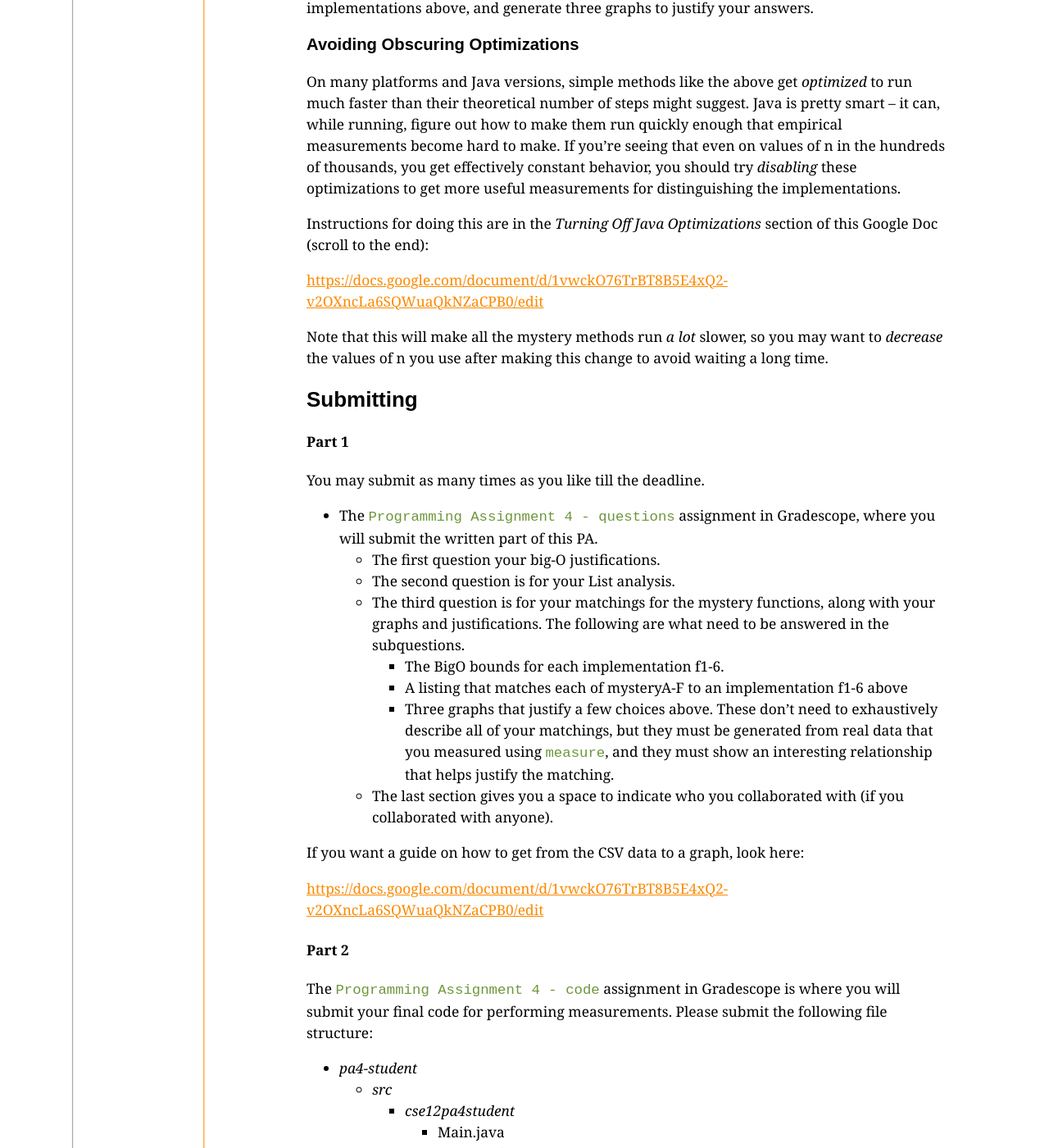
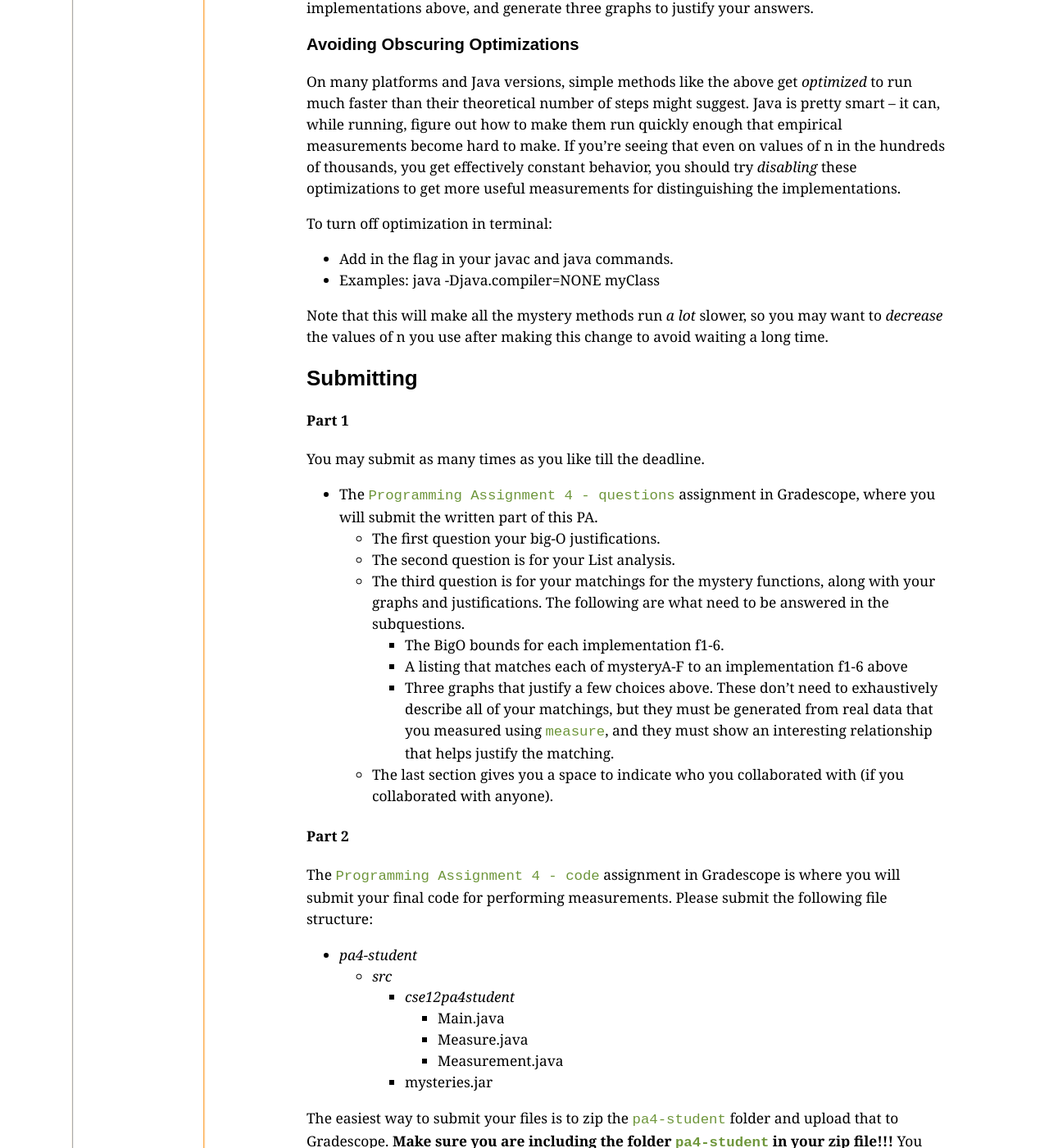
Before and after one commit to ucsd-cse12-f22/ucsd-cse12-f22.github.io, a Jekyll site: the page built from _assignments/pa4.md, in a window 1280 px wide and 1400 px high, scrolled down 6899 px. Shown: the whole window at 82% size. Built offline with Jekyll 4.4.1, drawn with Linux system fonts in a browser that asks for light colours.

Commit message:
Update pa4.md

```diff
--- a/_assignments/pa4.md
+++ b/_assignments/pa4.md
@@ -22,7 +22,7 @@ This PA is due on ** **Tuesday, October 25 at 10:00pm** **
 
 ## Getting the Code
 
-The starter code is at [here](https://github.com/ucsd-cse12-sp22/cse12pa4-runtime). If you are not familiar with Github, here are two easy ways to get your code.
+The starter code is at [here](https://github.com/ucsd-cse12-f22/cse12-pa4-runtime). If you are not familiar with Github, here are two easy ways to get your code.
 
 1. Download as a ZIP folder
 
@@ -328,10 +328,9 @@ you're seeing that even on values of n in the hundreds of thousands, you get
 effectively constant behavior, you should try _disabling_ these optimizations
 to get more useful measurements for distinguishing the implementations.
 
-Instructions for doing this are in the _Turning Off Java Optimizations_ section
-of this Google Doc (scroll to the end):
-
-[https://docs.google.com/document/d/1vwckO76TrBT8B5E4xQ2-v2OXncLa6SQWuaQkNZaCPB0/edit](https://docs.google.com/document/d/1vwckO76TrBT8B5E4xQ2-v2OXncLa6SQWuaQkNZaCPB0/edit)
+To turn off optimization in terminal:
+- Add in the flag in your javac and java commands.
+- Examples: java -Djava.compiler=NONE myClass
 
 Note that this will make all the mystery methods run _a lot_ slower, so you may
 want to _decrease_ the values of n you use after making this change to avoid
@@ -355,10 +354,6 @@ You may submit as many times as you like till the deadline.
       from real data that you measured using `measure`, and they must show an
       interesting relationship that helps justify the matching.
   - The last section gives you a space to indicate who you collaborated with (if you collaborated with anyone).
-
-If you want a guide on how to get from the CSV data to a graph, look here:
-
-[https://docs.google.com/document/d/1vwckO76TrBT8B5E4xQ2-v2OXncLa6SQWuaQkNZaCPB0/edit](https://docs.google.com/document/d/1vwckO76TrBT8B5E4xQ2-v2OXncLa6SQWuaQkNZaCPB0/edit)
 
 #### Part 2
 The `Programming Assignment 4 - code` assignment in Gradescope is where you will submit your final code for performing measurements.
```
